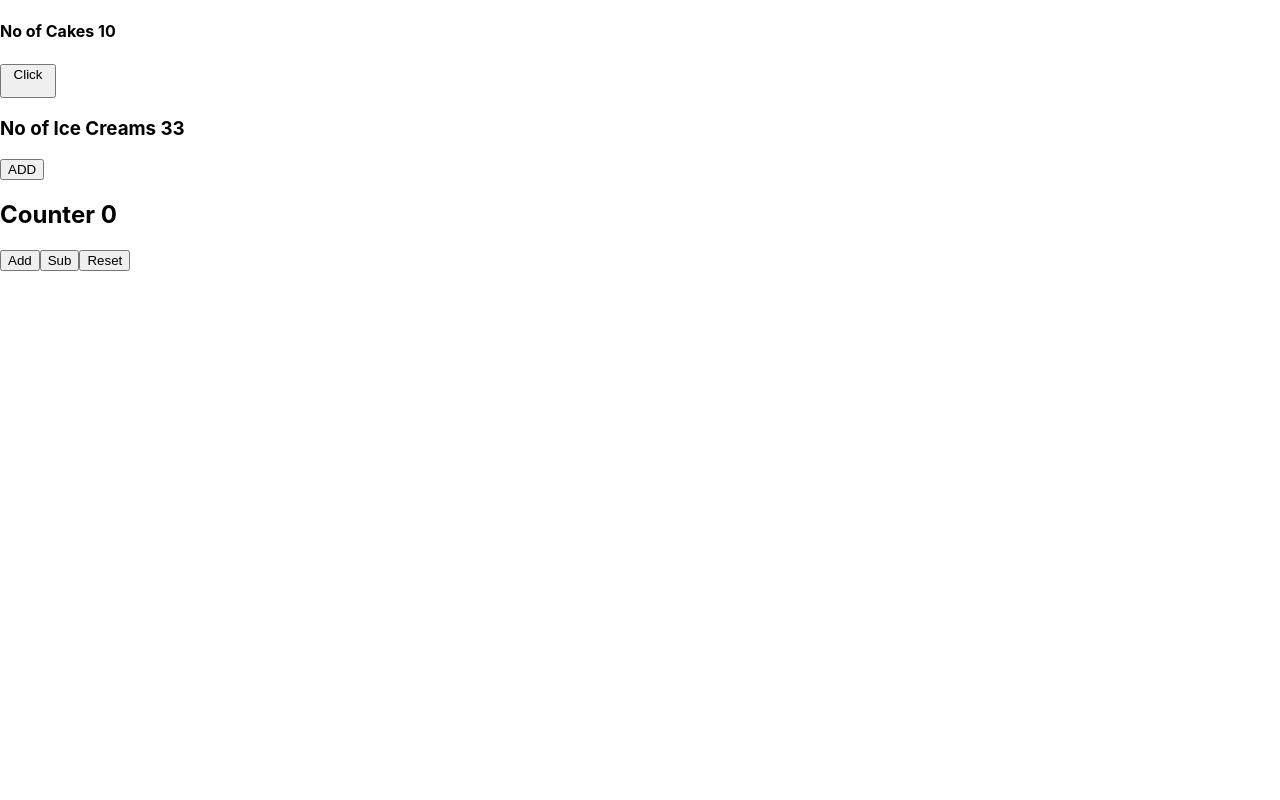
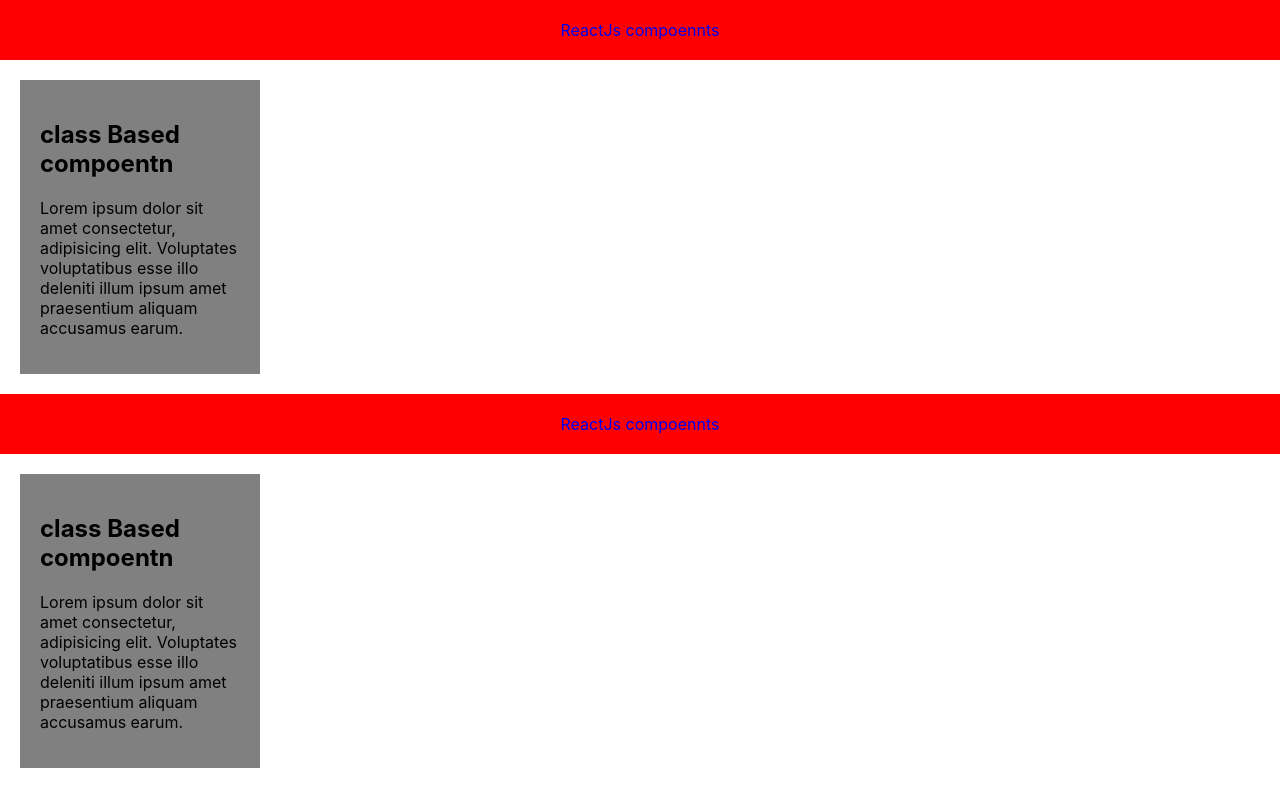
Before and after one commit to pshadikbasha/react_tutorial, a React (Create React App) app: page / in a window 1280 px wide. Built offline with nearby package versions, Linux system fonts and the light colour scheme.

Commit message:
Ui Brains Class Compoennt functional component

```diff
--- a/src/App.js
+++ b/src/App.js
@@ -10,14 +10,19 @@ import LifeCycleA from "./components/LifeCycleA";
 import LifeCycleC from "./components/LifeCycleC";
 import CakeContainer from "./components/CakeContainer";
 import IceCream from "./components/IceCreamContainer";
-import Counter from "./components/Counter.jsx";
+// import Counter from "./components/Counter.jsx";
+import Counter from "./components/HooksComponents/Counter";
+import Card from "./UiBrains/components/Card";
 class App extends React.Component {
   render() {
     return (
       <div>
-        <CakeContainer></CakeContainer>
+        {/* <CakeContainer></CakeContainer>
         <IceCream></IceCream>
-        <Counter></Counter>
+        <Counter></Counter> */}
+        {/* <Counter></Counter> */}
+        <Card></Card>
+        <Card></Card>
       </div>
     );
   }
--- /dev/null
+++ b/src/UiBrains/components/Card.jsx
@@ -0,0 +1,38 @@
+import React from "react";
+
+class Card extends React.Component {
+  render() {
+    return (
+      <>
+        <nav
+          style={{
+            backgroundColor: "red",
+            padding: "20px",
+            textAlign: "center",
+          }}
+        >
+          <a style={{ textDecoration: "none" }} href="/">
+            ReactJs compoennts
+          </a>
+        </nav>
+        <div
+          style={{
+            width: "200px",
+            backgroundColor: "grey",
+            padding: "20px",
+            margin: "20px",
+            boxShadow: "0 0 black",
+          }}
+        >
+          <h2>class Based compoentn</h2>
+          <p>
+            Lorem ipsum dolor sit amet consectetur, adipisicing elit. Voluptates
+            voluptatibus esse illo deleniti illum ipsum amet praesentium aliquam
+            accusamus earum.
+          </p>
+        </div>
+      </>
+    );
+  }
+}
+export default Card;
--- /dev/null
+++ b/src/components/HooksComponents/Counter.jsx
@@ -0,0 +1,26 @@
+import { useState } from "react";
+const Counter = () => {
+  const [counter, setCounter] = useState(0);
+  const [data, setData] = useState({ firstName: "", lastName: "" });
+  const handleClick = () => {
+    setCounter((prevState) => prevState + 1);
+  };
+  return (
+    <div>
+      <button onClick={handleClick}>Click me {counter}</button>
+      <input
+        type="text"
+        value={data.firstName}
+        onChange={(e) => setData({ ...data, firstName: e.target.value })}
+      />
+      <input
+        type="text"
+        value={data.lastName}
+        onChange={(e) => setData({ ...data, lastName: e.target.value })}
+      />
+      <h2>my name is {data.firstName}</h2>
+      <h3>my lastName is {data.lastName}</h3>
+    </div>
+  );
+};
+export default Counter;
--- a/src/redux/Store.jsx
+++ b/src/redux/Store.jsx
@@ -2,6 +2,7 @@ import { createStore } from "redux";
 import CakeReducer from "./cake/CakeReducer";
 import rootReducer from "./RootReducer";
 import { applyMiddleware } from "redux";
+
 import logger from "redux-logger";
 const store = createStore(rootReducer, applyMiddleware(logger));
 export default store;
```
Also changed, not shown: redux_notex.txt.
